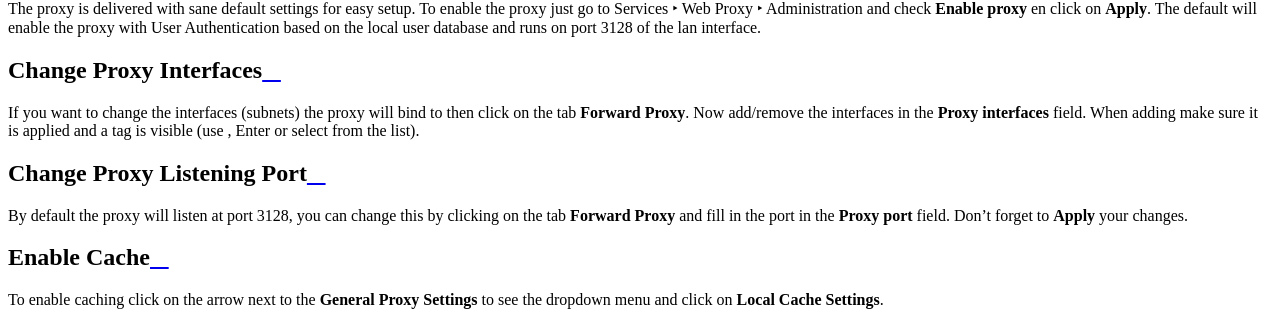
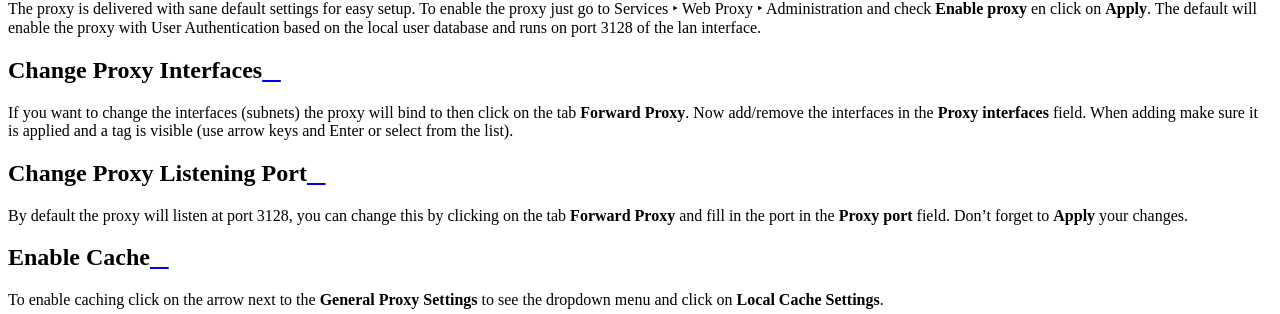
Before and after one commit to opnsense/docs, a Sphinx documentation site: the page built from source/manual/how-tos/cachingproxy.rst, in a window 1280 px wide and 900 px high, scrolled down 1319 px. Shown: the part 156-470 px from the top of the window. Built offline with Sphinx 7.4.7 and the Read the Docs theme 2.0.0, drawn with Linux system fonts in a browser that asks for light colours; pages that are not in the unit, such as notebooks, are missing from menus.

Commit message:
unclear formulation
Missing description about how to select interface entry

```diff
--- a/source/manual/how-tos/cachingproxy.rst
+++ b/source/manual/how-tos/cachingproxy.rst
@@ -19,7 +19,7 @@ Change Proxy Interfaces
 -----------------------
 If you want to change the interfaces (subnets) the proxy will bind to then click
 on the tab **Forward Proxy**. Now add/remove the interfaces in the **Proxy interfaces**
-field. When adding make sure it is applied and a tag is visible (use , Enter or
+field. When adding make sure it is applied and a tag is visible (use arrow keys and Enter or
 select from the list).
 
 ---------------------------
```
